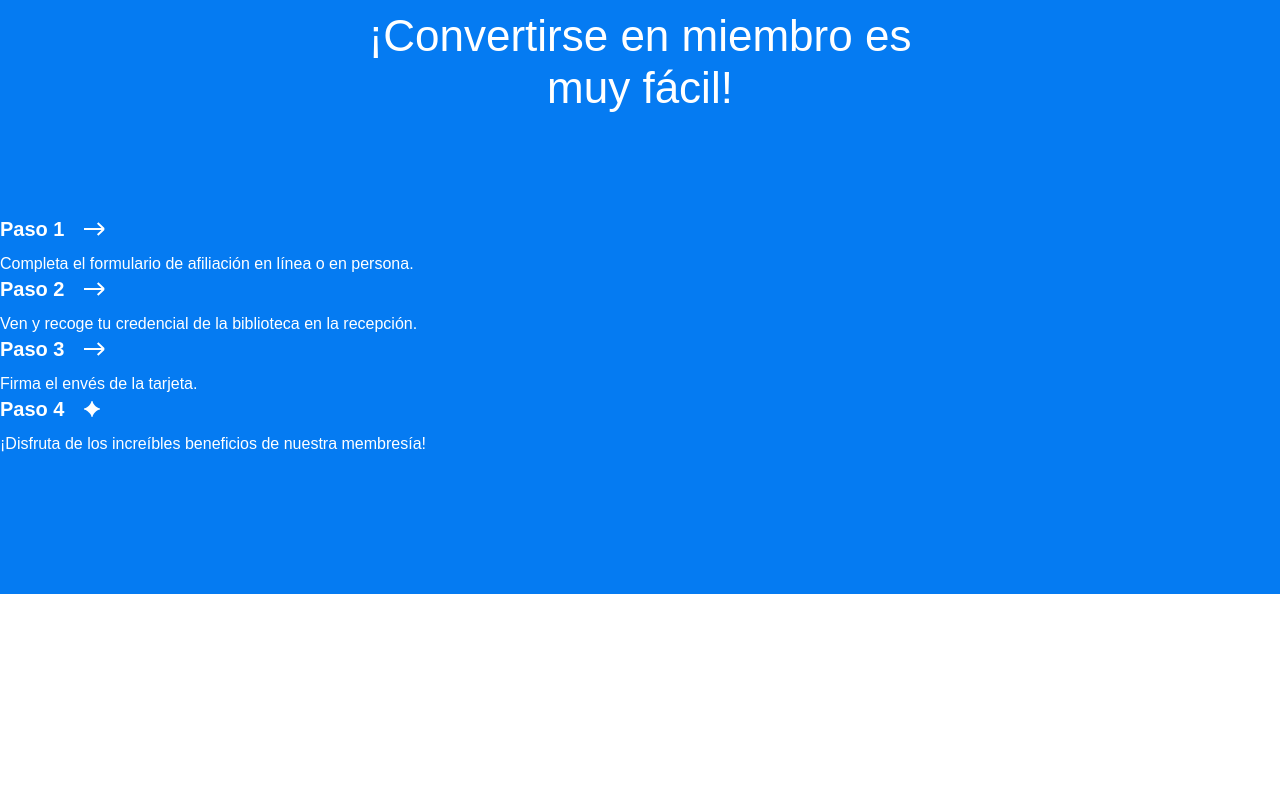
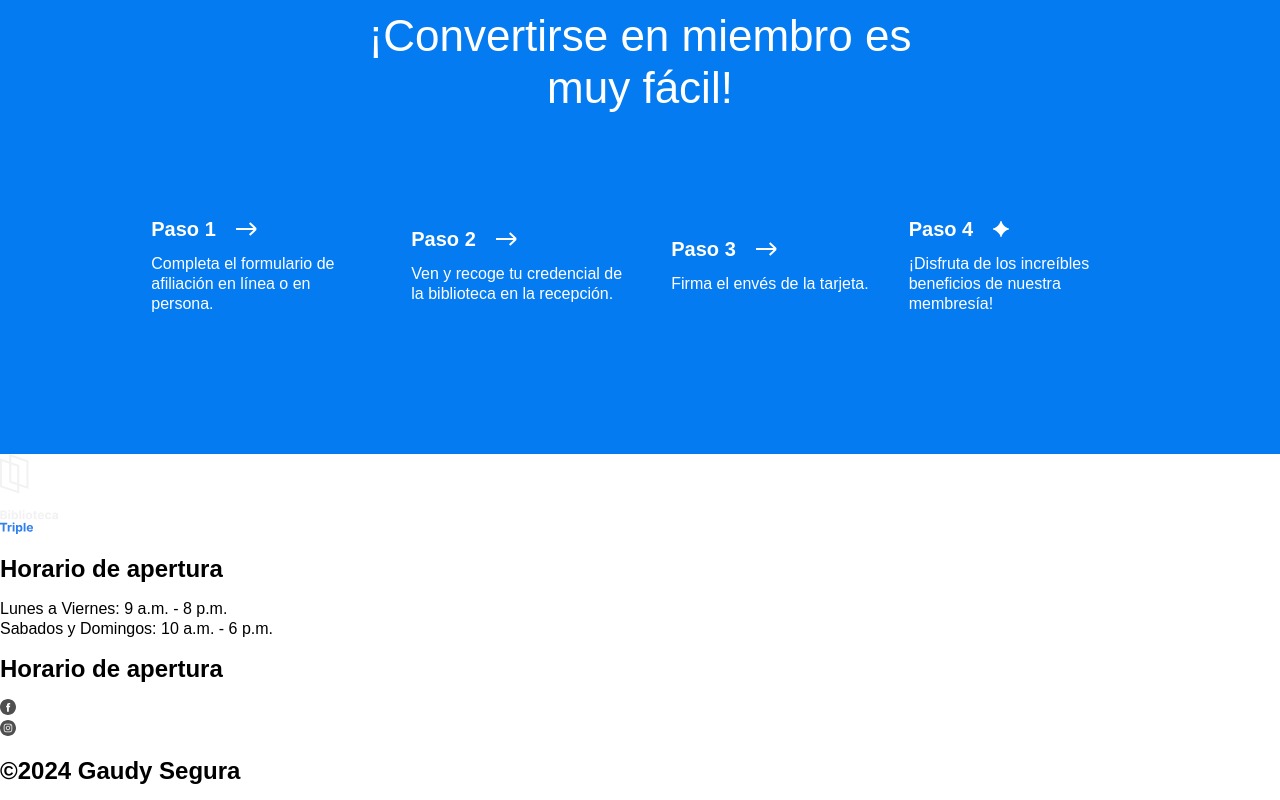
Before and after one commit to Gaudy-sz/GaudySegura_Sprint2_parte2, a plain HTML site: page index.html in a window 1280 px wide. Shown: the part 3028-3828 px from the top of the page. Before the commit the page ends 3622 px from the top, so only its background shows below. Drawn offline with Linux system fonts and the light colour scheme.

Commit message:
Add HTML Footer

```diff
--- a/index.html
+++ b/index.html
@@ -282,6 +282,50 @@
             </li>
           </ul>
         </section>
+
+        <footer class="footer">
+          <div class="footer__columns">
+            <div class="footer__column"></div>
+            <img
+              src="./images/logo_white.svg"
+              alt="Logo pie de pagina"
+              class="footer__logo"
+            />
+            <div class="footer__column footer__column_content_hours">
+              <h2 class="footer__column-headind">Horario de apertura</h2>
+              <ul class="footer__list">
+                <li class="footer__list-item">
+                  Lunes a Viernes: 9 a.m. - 8 p.m.
+                </li>
+                <li class="footer__list-item">
+                  Sabados y Domingos: 10 a.m. - 6 p.m.
+                </li>
+              </ul>
+            </div>
+            <div class="footer__column footer__column_content_social">
+              <h2 class="footer__column-headind">Horario de apertura</h2>
+              <ul class="footer__list">
+                <li>
+                  <img
+                    src="./images/facebook_white.svg"
+                    alt="Facebook"
+                    class="footer__social-icon"
+                  />
+                  <a href="#" class="footer__column-link">Facebook</a>
+                </li>
+                <li>
+                  <img
+                    src="./images/instagram_white.svg"
+                    alt="Instagram"
+                    class="footer__social-icon"
+                  />
+                  <a href="#" class="footer__column-link">Instagram</a>
+                </li>
+              </ul>
+            </div>
+          </div>
+          <h2 class="footer__copyright">©2024 Gaudy Segura</h2>
+        </footer>
       </main>
     </div>
   </body>
--- a/styles/style.css
+++ b/styles/style.css
@@ -310,11 +310,19 @@
   list-style-type: none;
   padding: 0;
   margin: 100px 0 0;
-  /* Agrega estilos */
+  display: flex;
+  flex-wrap: wrap;
+  justify-content: center;
+  align-items: center;
+  gap: 40px;
+  flex-basis: auto;
 }
 
 .step {
-  /* Agrega estilos */
+  display: flex;
+  flex-direction: column;
+  justify-content: center;
+  max-width: 220px;
 }
 
 .step__title {
```
